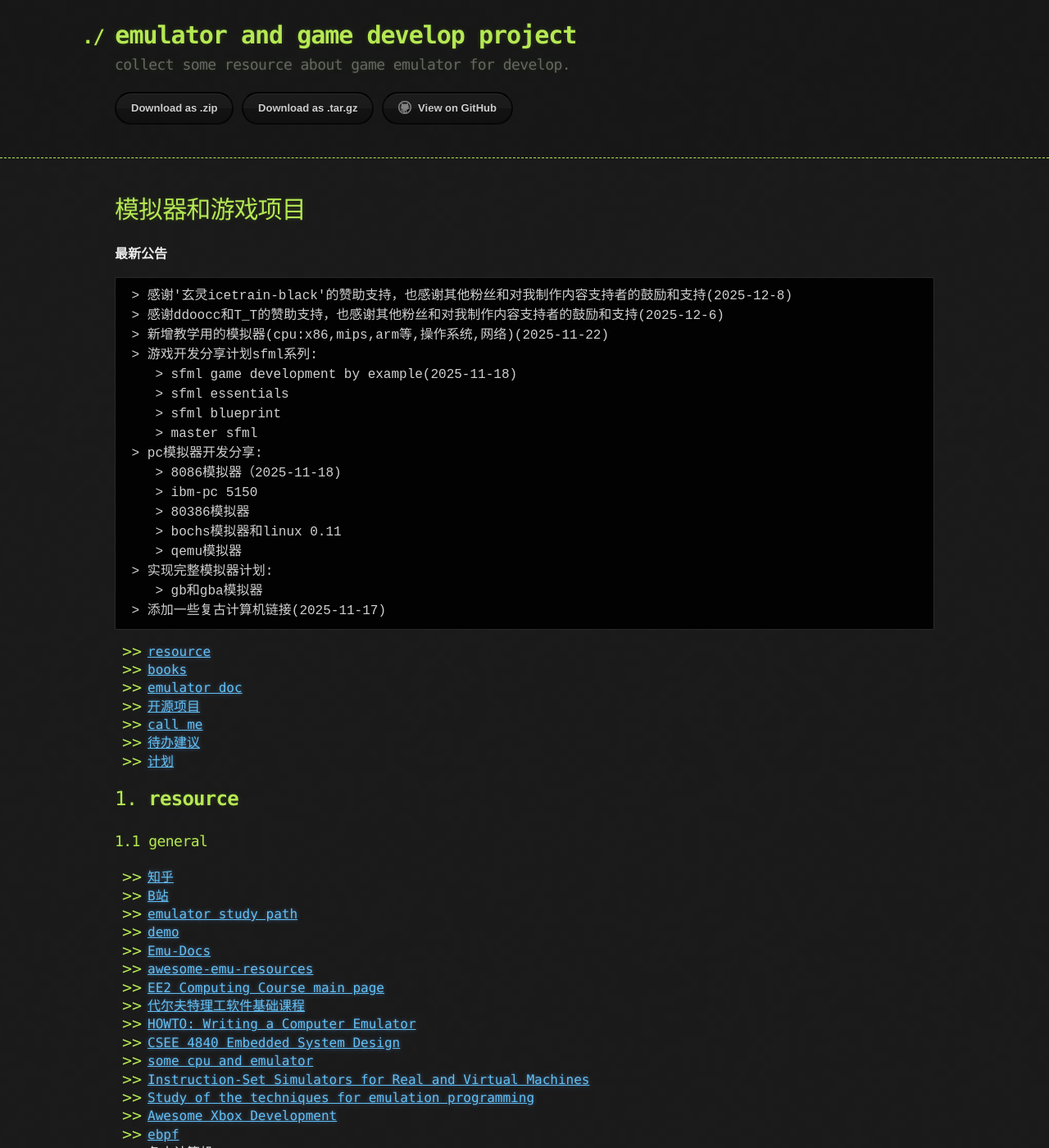
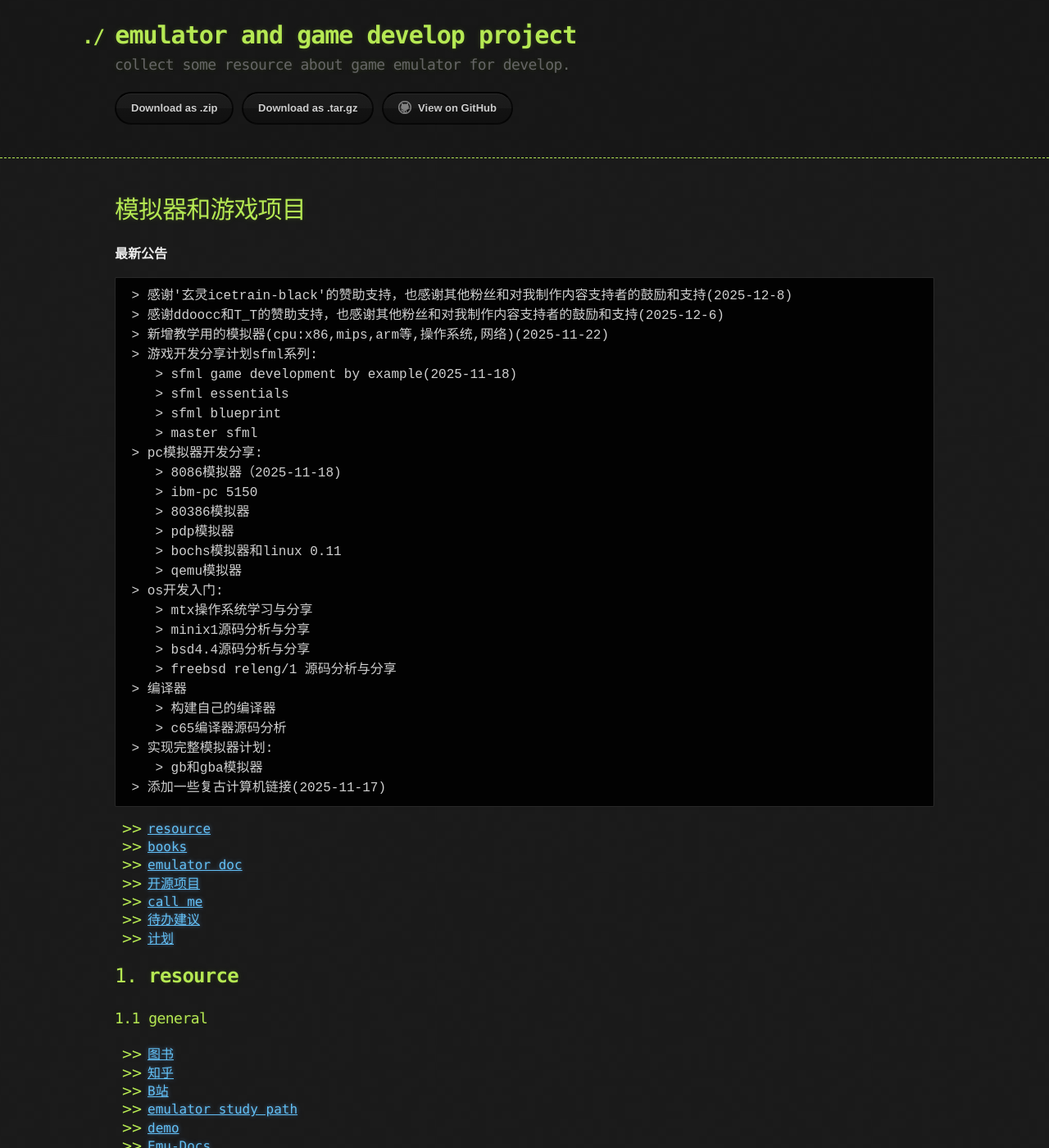
Before and after one commit to jinjiacun123/jinjiacun123.github.io, a Jekyll site: the page built from index.md, in a window 1280 px wide and 1400 px high. Shown: the whole window at 82% size. Built offline with Jekyll 4.4.1, drawn with Linux system fonts in a browser that asks for light colours; our own code applies the rules of GitHub Pages for plain Markdown files.

Commit message:
添加pdp模拟器计划和os开发
添加pdp模拟器计划和os开发

```diff
--- a/index.md
+++ b/index.md
@@ -18,8 +18,17 @@ layout: default
     > 8086模拟器（2025-11-18)
     > ibm-pc 5150
     > 80386模拟器
+    > pdp模拟器
     > bochs模拟器和linux 0.11
     > qemu模拟器
+ > os开发入门:
+    > mtx操作系统学习与分享
+    > minix1源码分析与分享
+    > bsd4.4源码分析与分享
+    > freebsd releng/1 源码分析与分享
+ > 编译器
+    > 构建自己的编译器
+    > c65编译器源码分析
  > 实现完整模拟器计划:
     > gb和gba模拟器
  > 添加一些复古计算机链接(2025-11-17)
@@ -37,6 +46,7 @@ layout: default
 <!-- fence:start -->
 ## 1. **resource**
 ### 1.1 general
+- [图书](/docs/book/index.html)
 - [知乎](https://www.zhihu.com/people/jim-79-39-91)
 - [B站](https://space.bilibili.com/3493279404395296)
 - [emulator study path](/study_path.md)
```
Also changed, not shown: docs/books/index.md (added).
